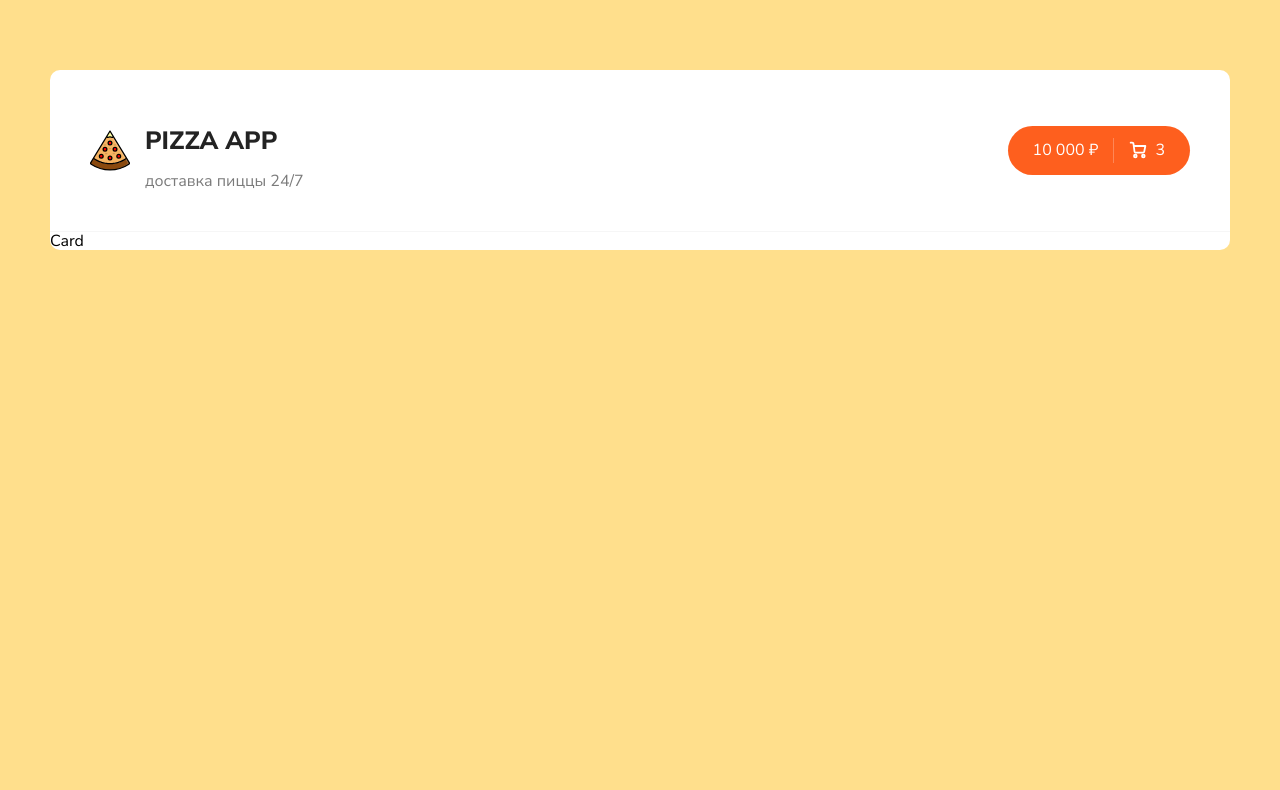
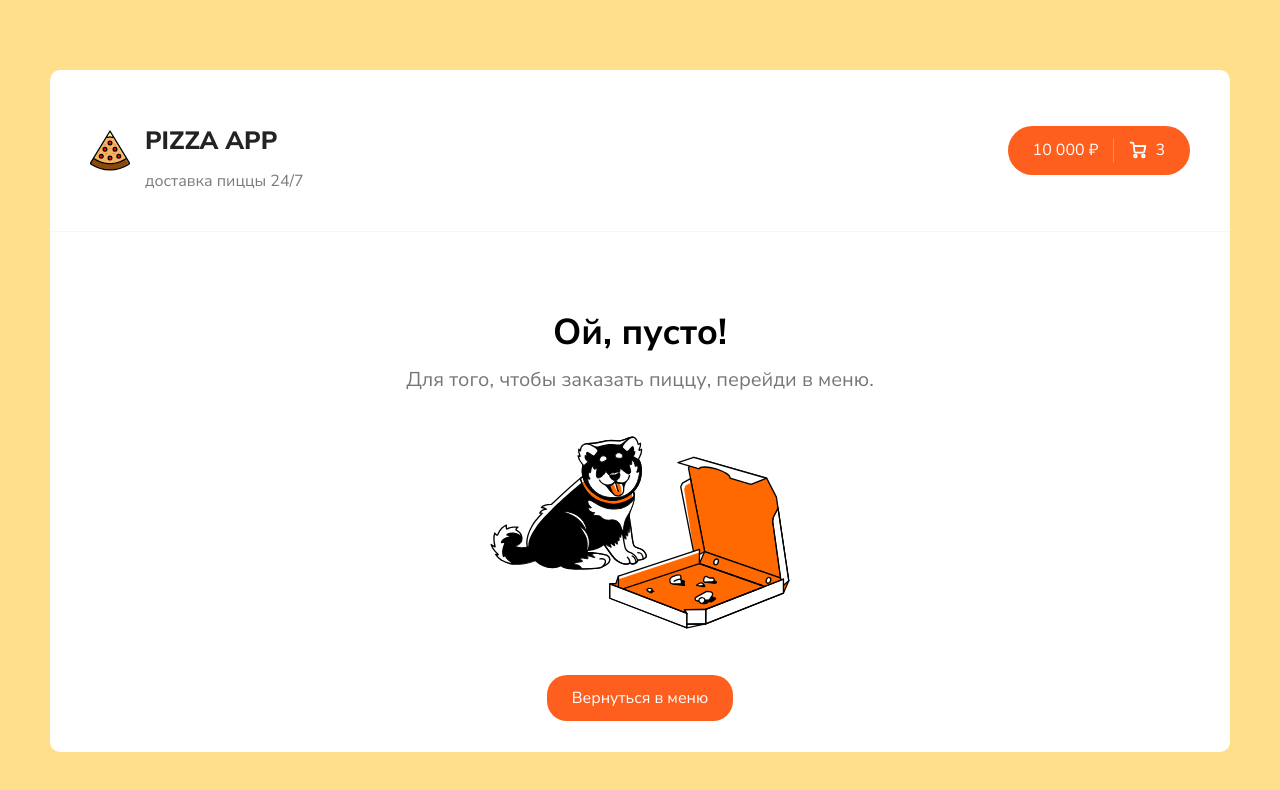
Before and after one commit to movsumlu/PizzaApp, a React (Create React App) app: page /PizzaApp/card in a window 1280 px wide. Shown: the top 790 px of the page. Built offline with nearby package versions, Linux system fonts and the light colour scheme.

Commit message:
add <EmptyCard /> for Menu page / refactoring

```diff
--- /dev/null
+++ b/src/components/EmptyCard/index.jsx
@@ -0,0 +1,17 @@
+import { Link } from "react-router-dom";
+
+import s from "./style.module.scss";
+import emptyCartImage from "../../assets/images/empty-cart.svg";
+
+const EmptyCard = () => (
+  <div className={s.emptyCard}>
+    <h2>Ой, пусто!</h2>
+    <p>Для того, чтобы заказать пиццу, перейди в меню.</p>
+    <img src={emptyCartImage} alt="emptyCartImage" />
+    <Link to="/PizzaApp/" className={s.returnButton}>
+      <span>Вернуться в меню</span>
+    </Link>
+  </div>
+);
+
+export { EmptyCard };
--- /dev/null
+++ b/src/components/EmptyCard/style.module.scss
@@ -0,0 +1,36 @@
+@import "../../style/variables.scss";
+
+.emptyCard {
+  margin: 80px auto;
+  width: 600px;
+  height: 440px;
+  text-align: center;
+
+  h2 {
+    font-size: 36px;
+    margin-bottom: 15px;
+  }
+
+  p {
+    font-size: 20px;
+    color: $sonicSilver-color;
+  }
+
+  img {
+    display: block;
+    width: 300px;
+    margin: 45px auto 60px;
+  }
+
+  .returnButton {
+    padding: 12px 25px;
+    font-size: 16px;
+    background-color: $orange-color;
+    color: $white-color;
+    border-radius: 20px;
+    text-decoration: none;
+    overflow: hidden;
+    cursor: pointer;
+    user-select: none;
+  }
+}
--- a/src/components/PizzaCard/index.jsx
+++ b/src/components/PizzaCard/index.jsx
@@ -3,12 +3,12 @@ import s from "./style.module.scss";
 
 const typesOfDough = [{ name: "тонкое" }, { name: "традиционное" }];
 
-const PizzaCard = ({ pizza }) => {
+const PizzaCard = ({ pizza, setActive }) => {
   const [selectedDough, setSelectedDough] = useState("тонкое");
   const [selectedSize, setSelectedSize] = useState(pizza.sizes[0]);
 
   return (
-    <div className={s.pizzaCard__wrapper}>
+    <div className={s.pizzaCard__wrapper} onClick={() => setActive(true)}>
       <div className={s.pizzaCard}>
         <img
           className={s.pizzaCard__image}
--- a/src/pages/Card/index.jsx
+++ b/src/pages/Card/index.jsx
@@ -1,5 +1,7 @@
+import { EmptyCard } from "../../components/EmptyCard";
+
 const Card = () => {
-  return <div>Card</div>;
+  return <EmptyCard />;
 };
 
 export { Card };
--- a/src/pages/Home/index.jsx
+++ b/src/pages/Home/index.jsx
@@ -16,7 +16,7 @@ const Home = () => {
   const [isModalActive, setIsModalActive] = useState(false);
 
   const pizzasCards = pizzas.map((pizza) => (
-    <PizzaCard pizza={pizza} key={pizza.id} />
+    <PizzaCard pizza={pizza} key={pizza.id} setActive={setIsModalActive} />
   ));
 
   const pizzasCardsSkeletons = [...new Array(12)].map((_, index) => (
--- a/src/style/variables.scss
+++ b/src/style/variables.scss
@@ -7,3 +7,4 @@ $boulder-color: #7b7b7b;
 $alabaster-color: #f9f9f9;
 $mineShaft-color: #282828;
 $concrete-color: #f3f3f3;
+$sonicSilver-color: #777777;
```
Also changed, not shown: src/assets/images/empty-cart.svg (added).
